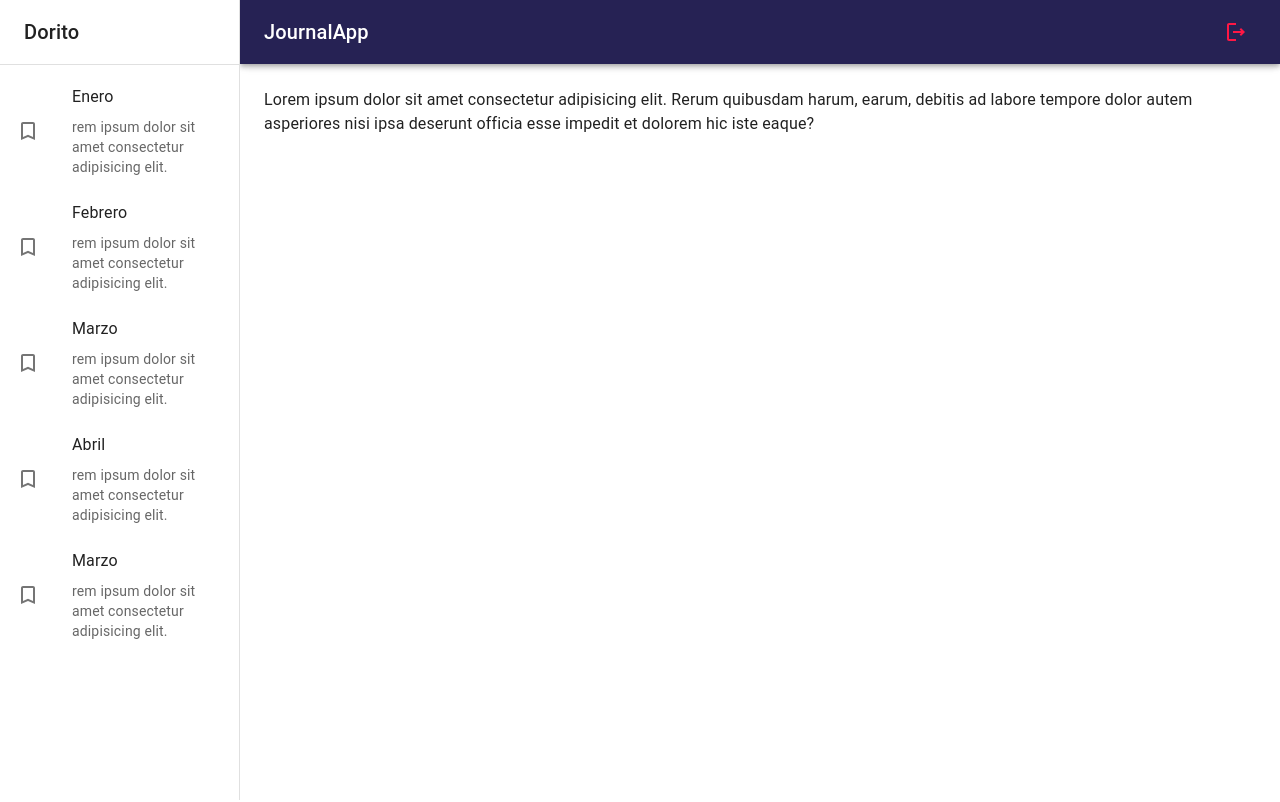
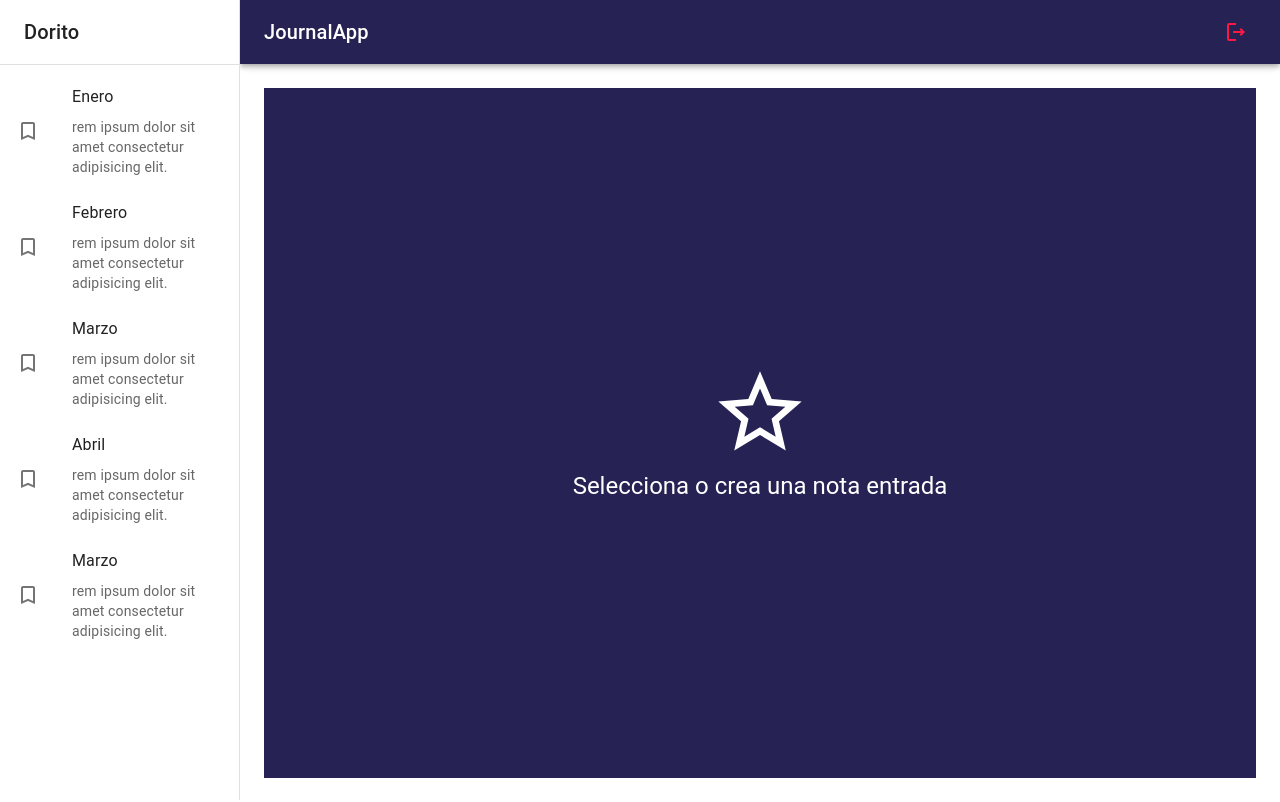
Before and after one commit to SoyDoryam/08-journal-app, a React (Vite) app: page / in a window 1280 px wide. Built offline with nearby package versions, Linux system fonts and the light colour scheme.

Commit message:
NothingSelectedView - No hay nada seleccionado

```diff
--- a/src/journal/pages/JournalPage.jsx
+++ b/src/journal/pages/JournalPage.jsx
@@ -1,16 +1,16 @@
-import { Typography } from "@mui/material";
 import { JournalLayout } from "../layout/JournalLayout";
+import { NothingSelectedView } from "../views";
 
 export const JournalPage = () => {
   return (
     <JournalLayout>
-      <Typography>
+      {/* <Typography>
         Lorem ipsum dolor sit amet consectetur adipisicing elit. Rerum quibusdam
         harum, earum, debitis ad labore tempore dolor autem asperiores nisi ipsa
         deserunt officia esse impedit et dolorem hic iste eaque?
-      </Typography>
+      </Typography> */}
 
-      {/* NothinSelected */}
+      <NothingSelectedView />
       {/* NoteView */}
     </JournalLayout>
   );
--- /dev/null
+++ b/src/journal/views/NothingSelectedView.jsx
@@ -0,0 +1,27 @@
+import { StarOutline } from "@mui/icons-material";
+import { Grid, Typography } from "@mui/material";
+
+export const NothingSelectedView = () => {
+  return (
+    <Grid
+      container
+      spacing={0}
+      direction="column"
+      alignItems="center"
+      justifyContent="center"
+      sx={{
+        minHeight: "calc(100vh -  110px)",
+        backgroundColor: "primary.main",
+      }}
+    >
+      <Grid item xs={12}>
+        <StarOutline sx={{ fontSize: 100, color: "white" }} />
+      </Grid>
+      <Grid>
+        <Typography color="white" variant="h5">
+          Selecciona o crea una nota entrada
+        </Typography>
+      </Grid>
+    </Grid>
+  );
+};
--- /dev/null
+++ b/src/journal/views/index.js
@@ -0,0 +1 @@
+export * from "./NothingSelectedView";
```
